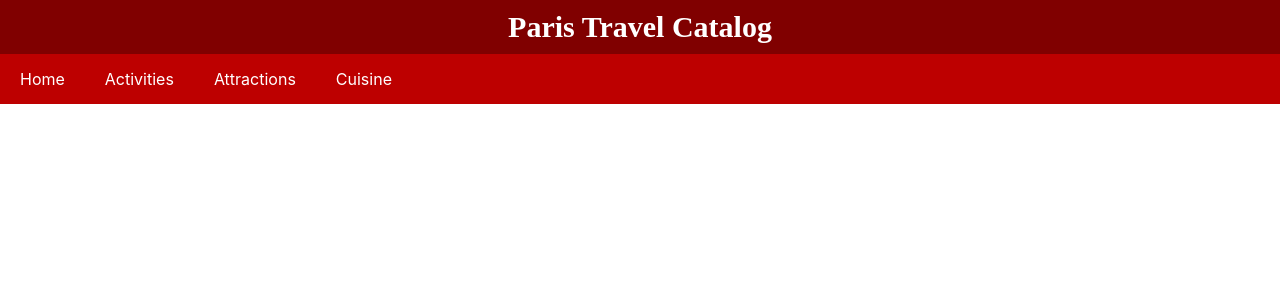
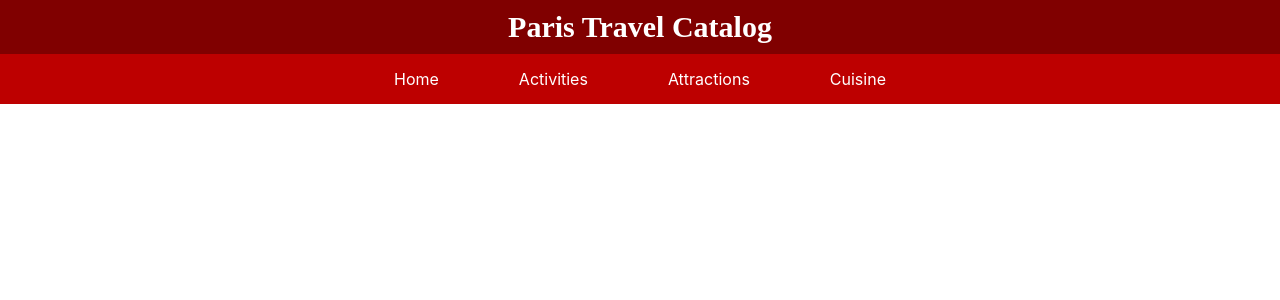
Before and after one commit to AkshaPatel/ParisTravelCatalog, a React (Create React App) app in the folder paris_travel_catalog/: page / in a window 1280 px wide. Shown: the top 300 px of the page. Built offline with nearby package versions, Linux system fonts and the light colour scheme.

Commit message:
finalized navbar

```diff
--- a/paris_travel_catalog/src/App.css
+++ b/paris_travel_catalog/src/App.css
@@ -9,6 +9,8 @@ header {
 }
 
 ul {
+  display: flex;
+  justify-content: center;
   list-style-type: none;
   background-color: rgb(189, 0, 0);
   margin: 0;
@@ -20,5 +22,9 @@ li {
   display: block;
   float: left;
   text-align: center;
-  padding: 15px 20px;
+  padding: 15px 40px;
 }
+
+li:hover {
+  background-color: maroon;
+}
```
